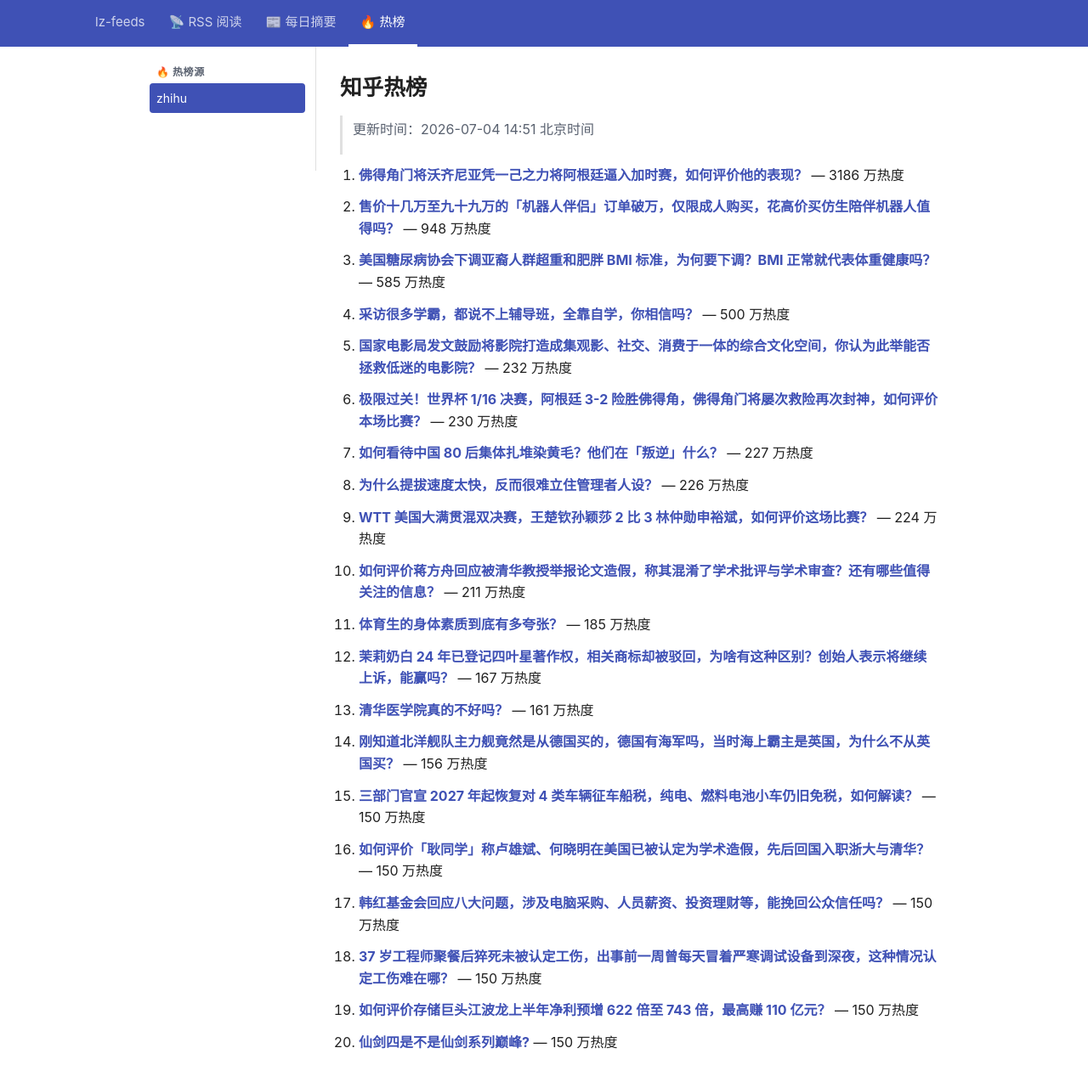
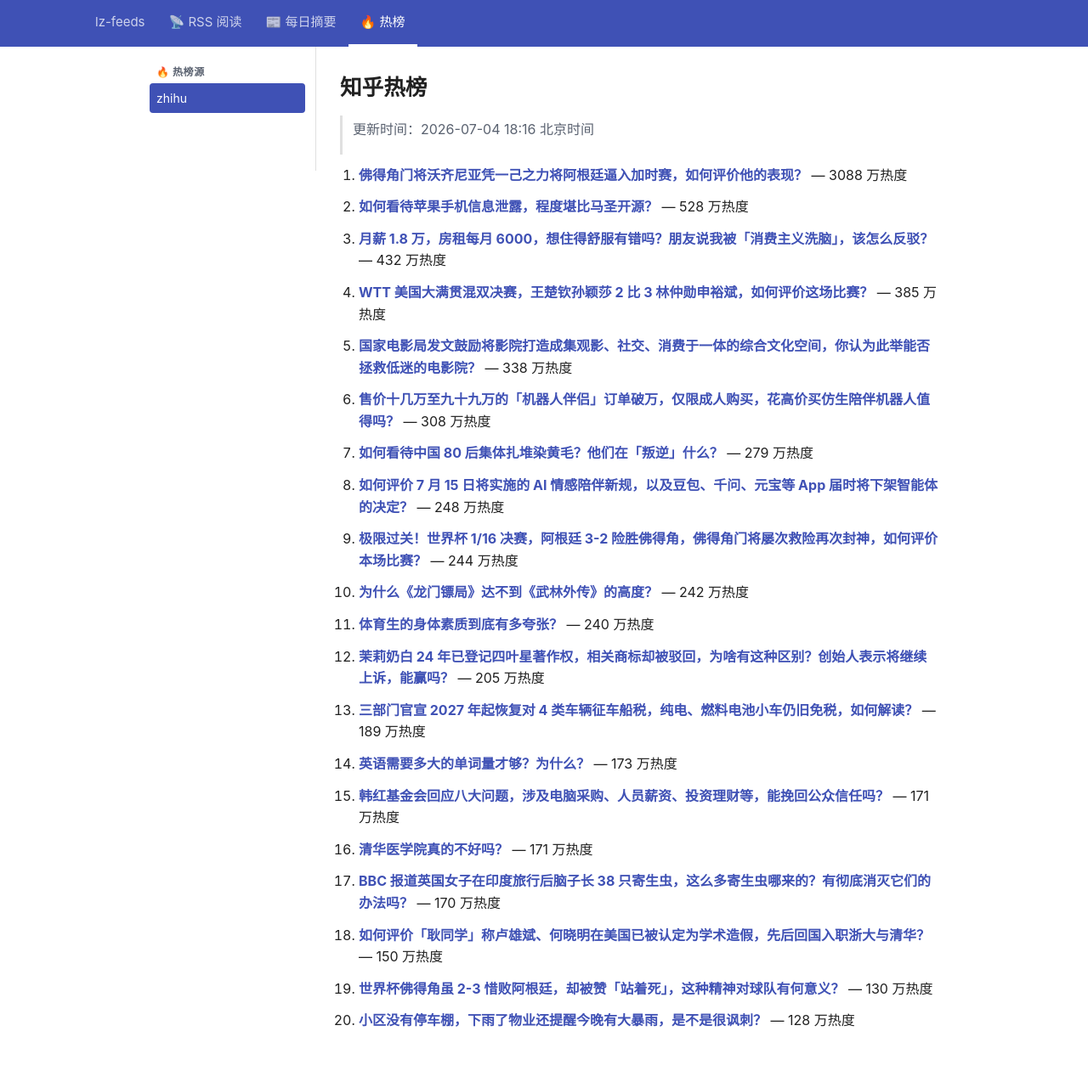
Before and after one commit to lizhang0101/lz-feeds, a Jekyll site: the page built from _hotlist/zhihu.md, in a window 1280 px wide and 1305 px high. Shown: the top 1274 px of the window at 85% size. Built offline with Jekyll 4.4.1, drawn with Linux system fonts in a browser that asks for light colours.

Commit message:
hotlist: 2026-07-04T10:16Z

```diff
--- a/_hotlist/zhihu.md
+++ b/_hotlist/zhihu.md
@@ -1,48 +1,48 @@
 ---
-updated: 2026-07-04 14:51 北京时间
+updated: 2026-07-04 18:16 北京时间
 count: 20
 ---
 
 # 知乎热榜
 
-> 更新时间：2026-07-04 14:51 北京时间
+> 更新时间：2026-07-04 18:16 北京时间
 
-1. **[佛得角门将沃齐尼亚凭一己之力将阿根廷逼入加时赛，如何评价他的表现？](https://www.zhihu.com/question/2056651923759915138)** — 3186 万热度
+1. **[佛得角门将沃齐尼亚凭一己之力将阿根廷逼入加时赛，如何评价他的表现？](https://www.zhihu.com/question/2056651923759915138)** — 3088 万热度
 
-2. **[售价十几万至九十九万的「机器人伴侣」订单破万，仅限成人购买，花高价买仿生陪伴机器人值得吗？](https://www.zhihu.com/question/2055671696800143351)** — 948 万热度
+2. **[如何看待苹果手机信息泄露，程度堪比马圣开源？](https://www.zhihu.com/question/2055966649900183829)** — 528 万热度
 
-3. **[美国糖尿病协会下调亚裔人群超重和肥胖 BMI 标准，为何要下调？BMI 正常就代表体重健康吗？](https://www.zhihu.com/question/2056372314535453404)** — 585 万热度
+3. **[月薪 1.8 万，房租每月 6000，想住得舒服有错吗？朋友说我被「消费主义洗脑」，该怎么反驳？](https://www.zhihu.com/question/2023007302307914124)** — 432 万热度
 
-4. **[采访很多学霸，都说不上辅导班，全靠自学，你相信吗？](https://www.zhihu.com/question/652958729)** — 500 万热度
+4. **[WTT 美国大满贯混双决赛，王楚钦孙颖莎 2 比 3 林仲勋申裕斌，如何评价这场比赛？](https://www.zhihu.com/question/2056730447258677382)** — 385 万热度
 
-5. **[国家电影局发文鼓励将影院打造成集观影、社交、消费于一体的综合文化空间，你认为此举能否拯救低迷的电影院？](https://www.zhihu.com/question/2056509067665700235)** — 232 万热度
+5. **[国家电影局发文鼓励将影院打造成集观影、社交、消费于一体的综合文化空间，你认为此举能否拯救低迷的电影院？](https://www.zhihu.com/question/2056509067665700235)** — 338 万热度
 
-6. **[极限过关！世界杯 1/16 决赛，阿根廷 3-2 险胜佛得角，佛得角门将屡次救险再次封神，如何评价本场比赛？](https://www.zhihu.com/question/2056419001685599487)** — 230 万热度
+6. **[售价十几万至九十九万的「机器人伴侣」订单破万，仅限成人购买，花高价买仿生陪伴机器人值得吗？](https://www.zhihu.com/question/2055671696800143351)** — 308 万热度
 
-7. **[如何看待中国 80 后集体扎堆染黄毛？他们在「叛逆」什么？](https://www.zhihu.com/question/2055282982999385425)** — 227 万热度
+7. **[如何看待中国 80 后集体扎堆染黄毛？他们在「叛逆」什么？](https://www.zhihu.com/question/2055282982999385425)** — 279 万热度
 
-8. **[为什么提拔速度太快，反而很难立住管理者人设？](https://www.zhihu.com/question/2041055275512227144)** — 226 万热度
+8. **[如何评价 7 月 15 日将实施的 AI 情感陪伴新规，以及豆包、千问、元宝等 App 届时将下架智能体的决定？](https://www.zhihu.com/question/2056532907695649760)** — 248 万热度
 
-9. **[WTT 美国大满贯混双决赛，王楚钦孙颖莎 2 比 3 林仲勋申裕斌，如何评价这场比赛？](https://www.zhihu.com/question/2056730447258677382)** — 224 万热度
+9. **[极限过关！世界杯 1/16 决赛，阿根廷 3-2 险胜佛得角，佛得角门将屡次救险再次封神，如何评价本场比赛？](https://www.zhihu.com/question/2056419001685599487)** — 244 万热度
 
-10. **[如何评价蒋方舟回应被清华教授举报论文造假，称其混淆了学术批评与学术审查？还有哪些值得关注的信息？](https://www.zhihu.com/question/2056724850379420332)** — 211 万热度
+10. **[为什么《龙门镖局》达不到《武林外传》的高度？](https://www.zhihu.com/question/28560141)** — 242 万热度
 
-11. **[体育生的身体素质到底有多夸张？](https://www.zhihu.com/question/2053047509577209684)** — 185 万热度
+11. **[体育生的身体素质到底有多夸张？](https://www.zhihu.com/question/2053047509577209684)** — 240 万热度
 
-12. **[茉莉奶白 24 年已登记四叶星著作权，相关商标却被驳回，为啥有这种区别？创始人表示将继续上诉，能赢吗？](https://www.zhihu.com/question/2056342546083570237)** — 167 万热度
+12. **[茉莉奶白 24 年已登记四叶星著作权，相关商标却被驳回，为啥有这种区别？创始人表示将继续上诉，能赢吗？](https://www.zhihu.com/question/2056342546083570237)** — 205 万热度
 
-13. **[清华医学院真的不好吗？](https://www.zhihu.com/question/2056358826610094746)** — 161 万热度
+13. **[三部门官宣 2027 年起恢复对 4 类车辆征车船税，纯电、燃料电池小车仍旧免税，如何解读？](https://www.zhihu.com/question/2056428259915702710)** — 189 万热度
 
-14. **[刚知道北洋舰队主力舰竟然是从德国买的，德国有海军吗，当时海上霸主是英国，为什么不从英国买？](https://www.zhihu.com/question/2001420908707993510)** — 156 万热度
+14. **[英语需要多大的单词量才够？为什么？](https://www.zhihu.com/question/57297556)** — 173 万热度
 
-15. **[三部门官宣 2027 年起恢复对 4 类车辆征车船税，纯电、燃料电池小车仍旧免税，如何解读？](https://www.zhihu.com/question/2056428259915702710)** — 150 万热度
+15. **[韩红基金会回应八大问题，涉及电脑采购、人员薪资、投资理财等，能挽回公众信任吗？](https://www.zhihu.com/question/2056125863993914328)** — 171 万热度
 
-16. **[如何评价「耿同学」称卢雄斌、何晓明在美国已被认定为学术造假，先后回国入职浙大与清华？](https://www.zhihu.com/question/2056689569861300625)** — 150 万热度
+16. **[清华医学院真的不好吗？](https://www.zhihu.com/question/2056358826610094746)** — 171 万热度
 
-17. **[韩红基金会回应八大问题，涉及电脑采购、人员薪资、投资理财等，能挽回公众信任吗？](https://www.zhihu.com/question/2056125863993914328)** — 150 万热度
+17. **[BBC 报道英国女子在印度旅行后脑子长 38 只寄生虫，这么多寄生虫哪来的？有彻底消灭它们的办法吗？](https://www.zhihu.com/question/2056373604556562637)** — 170 万热度
 
-18. **[37 岁工程师聚餐后猝死未被认定工伤，出事前一周曾每天冒着严寒调试设备到深夜，这种情况认定工伤难在哪？](https://www.zhihu.com/question/2055338986755854625)** — 150 万热度
+18. **[如何评价「耿同学」称卢雄斌、何晓明在美国已被认定为学术造假，先后回国入职浙大与清华？](https://www.zhihu.com/question/2056689569861300625)** — 150 万热度
 
-19. **[如何评价存储巨头江波龙上半年净利预增 622 倍至 743 倍，最高赚 110 亿元？](https://www.zhihu.com/question/2056474499030017002)** — 150 万热度
+19. **[世界杯佛得角虽 2-3 惜败阿根廷，却被赞「站着死」，这种精神对球队有何意义？](https://www.zhihu.com/question/2056686593793120148)** — 130 万热度
 
-20. **[仙剑四是不是仙剑系列巅峰?](https://www.zhihu.com/question/360385708)** — 150 万热度
+20. **[小区没有停车棚，下雨了物业还提醒今晚有大暴雨，是不是很讽刺？](https://www.zhihu.com/question/2042397982537037245)** — 128 万热度
```
